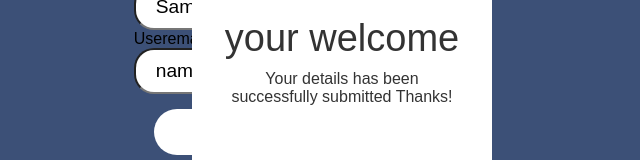
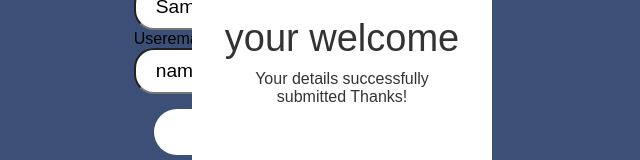
Before and after one commit to KRamalinga/login, a plain HTML site: page index.html in a window 1280 px wide. Both pictures are taken after typing "Sample", "Sample", "name@example.com" into the empty fields and a click on the button "Submit". Shown: the part 268-428 px from the top of the page, without its empty margins (298-938 px from the left). Drawn offline with Linux system fonts and the light colour scheme.

Commit message:
Update index.html

```diff
--- a/index.html
+++ b/index.html
@@ -24,7 +24,7 @@
         <img src="https://tse1.mm.bing.net/th?id=OIP.WOIdDUL8NSzwEdTHm_aKoQHaHZ&pid=Api&P=0" class="img">
 
         <h2>your welcome</h2>
-        <p>Your details has been successfully submitted Thanks!</p>
+        <p>Your details successfully submitted Thanks!</p>
         <button type="button" onclick="closePopup()">OK</button>
      </div>
   <p class="pag">Click above submit button after the ur information !!!</p>
```
